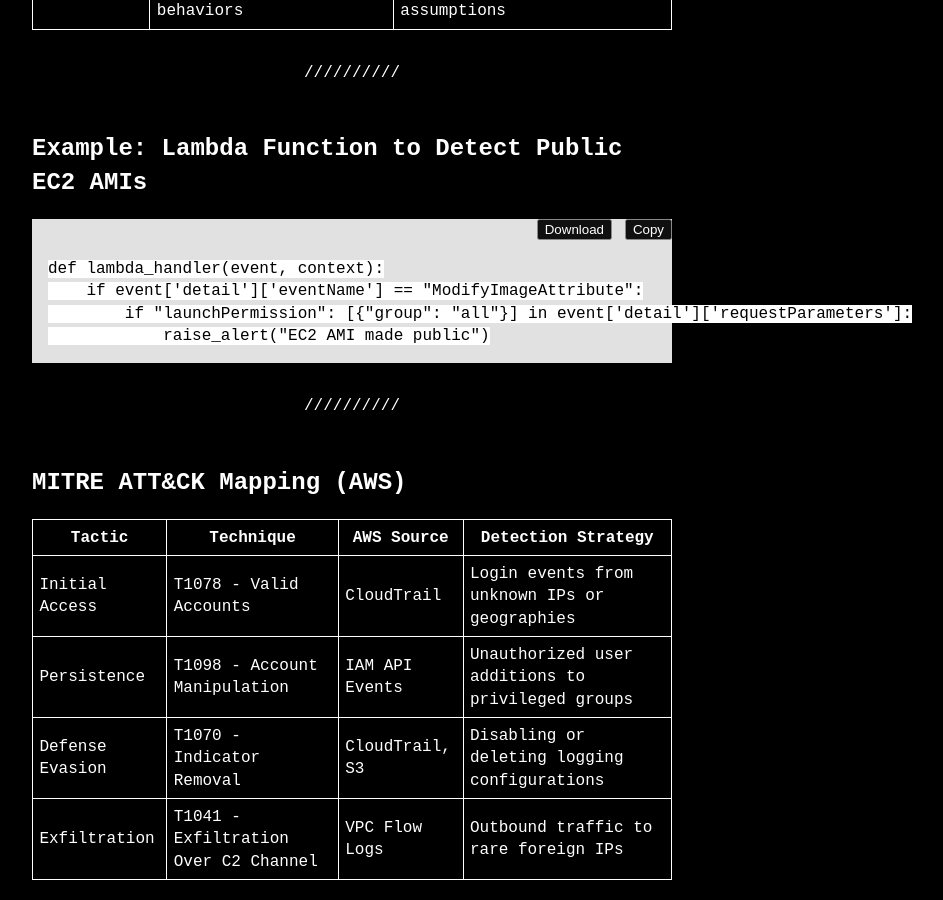
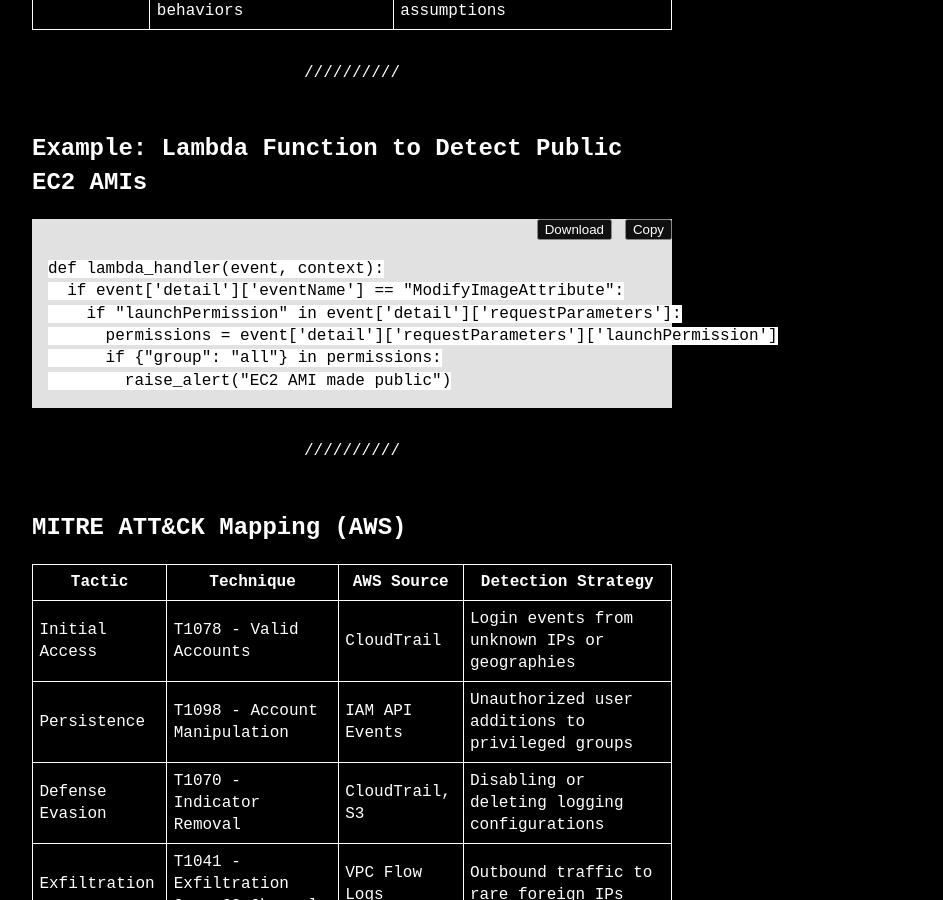
Before and after one commit to unattributed/unattributed.github.io, a Jekyll site: the page built from _posts/2025-05-12-Threat Hunting - Section 2.md, in a window 1280 px wide and 900 px high, scrolled down 1127 px. Shown: the whole window, without its empty margins (288-1231 px from the left). Built offline with Jekyll 4.4.1, drawn with Linux system fonts in a browser that asks for light colours.

Commit message:
code2 block text change

```diff
--- a/_posts/2025-05-12-Threat Hunting - Section 2.md
+++ b/_posts/2025-05-12-Threat Hunting - Section 2.md
@@ -68,9 +68,11 @@
 </div>
 <pre id="code2" style="background:#1e1e1e;color:#dcdcdc;padding:1em;"><code>
 def lambda_handler(event, context):
-    if event['detail']['eventName'] == "ModifyImageAttribute":
-        if "launchPermission": [{"group": "all"}] in event['detail']['requestParameters']:
-            raise_alert("EC2 AMI made public")
+  if event['detail']['eventName'] == "ModifyImageAttribute":
+    if "launchPermission" in event['detail']['requestParameters']:
+      permissions = event['detail']['requestParameters']['launchPermission']
+      if {"group": "all"} in permissions:
+        raise_alert("EC2 AMI made public")
 </code></pre>
 
 ---
```
